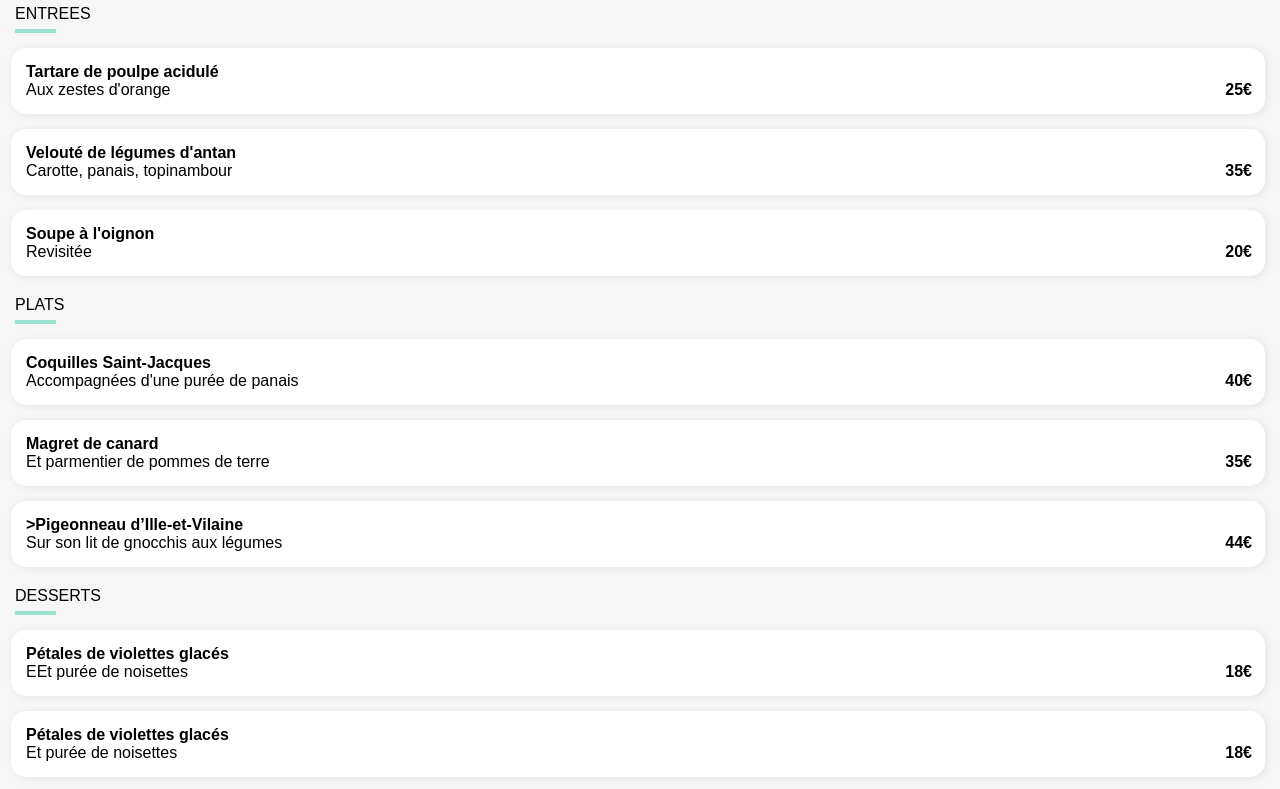
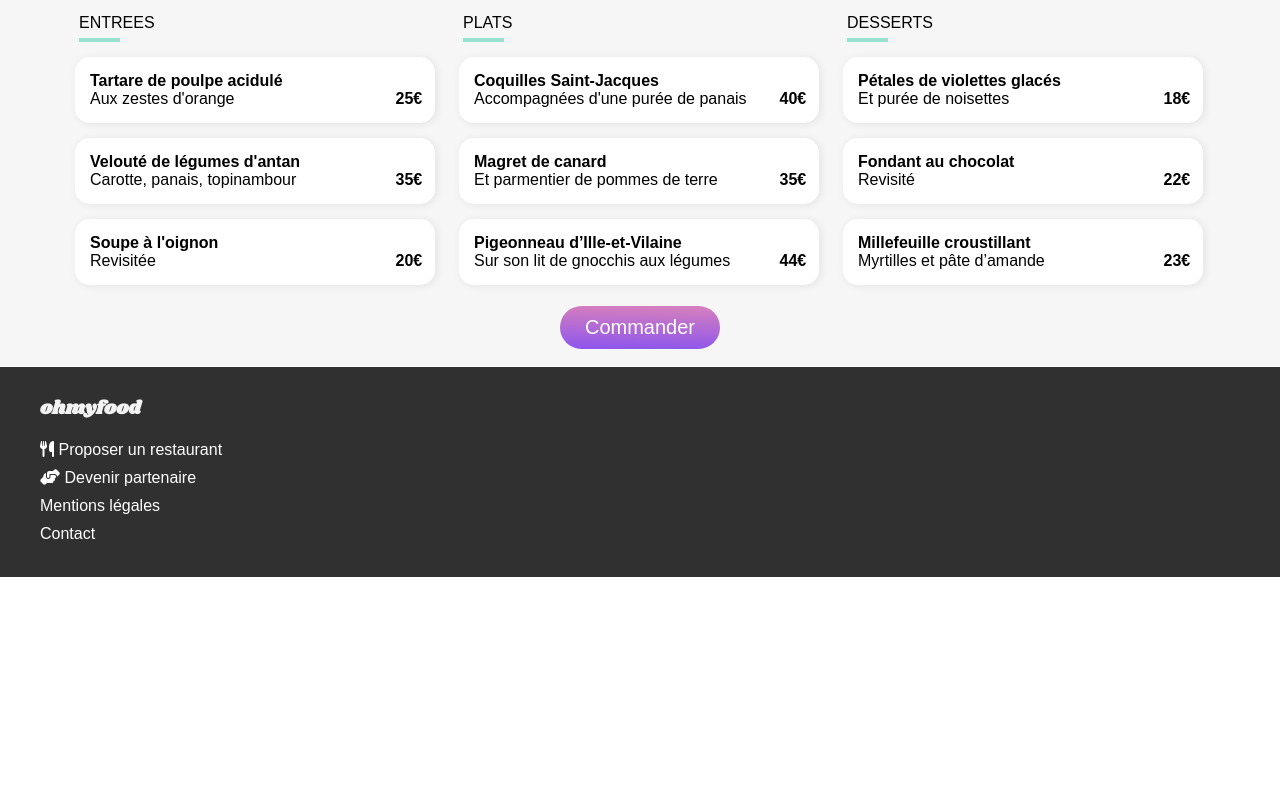
Before and after one commit to Sof08/Projet3, a plain HTML site: page pages/à_la_francaise.html in a window 1280 px wide. Shown: the part 962-1751 px from the top of the page. After the commit the page ends 1539 px from the top, so only its background shows below. Drawn offline with Linux system fonts and the light colour scheme.

Commit message:
gen
modification general

```diff
--- a/pages/css/menu.css
+++ b/pages/css/menu.css
@@ -9,8 +9,49 @@
     font-family: "roboto";
     src: url("roboto-regular.ttf") format("truetype");
   }
+  @media screen and (min-width:769px){
+    body {
+        max-width: 1400px;
+    }
+    .titrerestau {
+        DISPLAY: flex;
+    JUSTIFY-CONTENT: center;
+    }
+    section {
+        DISPLAY: flex;
+    JUSTIFY-CONTENT: center;
+    }
+    .divplats {
+        WIDTH: 86%;
+    }
+.entree {
+    transition: all 1s;
+    display: flex;
+    align-items: flex-start;
+    justify-content: space-between;
+    flex-direction: column;
+    width: 30%;
+    FLOAT: LEFT;
+}
+.plat {
+    display: flex;
+    align-items: flex-start;
+    justify-content: space-between;
+    flex-direction: column;
+    width: 30%;
+    float: left;
+}
+.dessert{
+    display: flex;
+    align-items: flex-start;
+    justify-content: space-between;
+    flex-direction: column;
+    width: 30%;
+}
+  }
 
   body {
+    max-width: 1400px;
     margin: 0;
     font-family:'Raleway', sans-serif;
   }
@@ -41,15 +82,14 @@
   .testimage img{
     width: 100%;
   }
-section {
-    /* HEIGHT: 99%; */
-    /* MARGIN-BOTTOM: 38PX; */
+main {
     background-color: #f6f6f6;
     z-index: 1;
     position: relative;
     margin-top: -37px;
     border-radius: 40px 40px 0 0;
 }
+
 .titrerestau{
     margin: 0PX 0PX 0PX 15PX;
     PADDING-TOP: 35PX;
@@ -93,12 +133,16 @@ section {
 }
 .platmenu {
 margin: 0;
+text-overflow: ellipsis;
+white-space: nowrap;
+overflow: hidden;
+
 }
 .platmenudetaille {
     margin: 0;
-    DISPLAY: flex;
-    /* WIDTH: 188%; */
-    FLEX: AUTO;
+    text-overflow: ellipsis;
+    white-space: nowrap;
+    overflow: hidden;
 
 }
 .prix {
@@ -175,7 +219,9 @@ footer h3 {
 }
 .plat_item{
     flex: 1;
-
+    text-overflow: ellipsis;
+    white-space: nowrap;
+    overflow: hidden;
 }
 .divplats:hover .bouton_confirmation {
     margin-right: -16px;
@@ -243,7 +289,6 @@ footer h3 {
     FLEX-DIRECTION: row-reverse;
     cursor: pointer;
 }
-
 .coeur2 {
     margin: -26PX 14PX 0PX 0PX;
   }
@@ -266,6 +311,10 @@ footer h3 {
     height: 36px;
     cursor: pointer;
   }
+  .coeur_icon{
+    mix-blend-mode:lighten;
+    transition-duration: 1s;
+  }
   .coeur:before{
     opacity: 0;
     content: "";
@@ -283,11 +332,13 @@ footer h3 {
     justify-content: center;
 
   }
-.coeur_icon{
-  mix-blend-mode:lighten;
-  transition-duration: 1s;
-}
   .coeur:hover{
     background: linear-gradient(0deg,#9356dc,#ff79da);
     transition: 3.9s;
   }
+  .coeur:hover:before {
+    opacity: 1;
+  }
+  .coeur:hover .coeur_icon_vide {
+    opacity: 0;
+  }
--- a/pages/css/styles.css
+++ b/pages/css/styles.css
@@ -5,7 +5,30 @@
   font-family:"roboto";
   src: url("roboto-regular.ttf") format("truetype");}
 
+  @media screen and (min-width:769px) {
+    body {
+      max-width: 1400px;
+    }
+    .quatre {
+      display: flex;
+      flex-wrap: wrap;
+    }
+    a {
+      text-decoration: none;
+      width: 48%;
+    }
+    ol {
+      display: flex;
+      flex-wrap: wrap;
+      PLACE-CONTENT: SPACE-AROUND;
+    }
+    .bouton {
+      width: 25%;
+    }
+  }
+
 body {
+  max-width:1400px;
   margin: 0;
   font-family:'Raleway', sans-serif;
 }
@@ -48,7 +71,7 @@ body {
   margin: 0;
   padding: 10px;
   font-size: 30PX;
-  font-family: "Shrikhand-Regular";
+  font-family:"Shrikhand-Regular";
   text-transform: lowercase;
   box-shadow: 0PX 10PX 20PX -107Px;
 }
@@ -92,14 +115,15 @@ input {
 
   }
 .explorerbtn{
-  border-radius: 25PX;
-  background-image: linear-gradient(1deg,rgb(146 79 255 / 86%),rgb(255 131 210 / 74%));
-  PADDING: 12PX 0PX 12PX 0PX;
-  MARGIN: 0PX 150PX 0PX 150PX;
-  box-shadow: 1PX 2PX 11PX -5PX;
+    border-radius: 25PX;
+    background-image: linear-gradient(1deg,rgb(146 79 255 / 86%),rgb(255 131 210 / 74%));
+    PADDING: 15PX 0PX 15PX 0PX;
+    MARGIN: 0PX 80PX 0PX 80PX;
+    box-shadow: 1PX 2PX 11PX -5PX;
 }
 a {
   text-decoration: none;
+
 }
 .btn {
   outline: inherit;
@@ -138,7 +162,7 @@ ol{
   padding: 5%;
 }
 li {
-  list-style: circle;
+  list-style: none;
 }
 .bouton{
   background-color: #f6f6f6;
@@ -177,6 +201,7 @@ section {
 section h1 {
   margin: 10PX 0PX 19PX 16PX;
 }
+
 .divglobal {
   margin: 16PX 0PX 0PX 13PX;
   width: 92%;
@@ -244,6 +269,53 @@ span.icon:hover{
 .text{
   flex: 1;
 }
+.coeur2 {
+  margin: -26PX 14PX 0PX 0PX;
+}
+.coeur2:hover {
+
+  cursor: pointer;
+  margin: -26PX 14PX 0PX 0PX;
+  display: flex;
+  justify-content: end;
+  position: absolute;
+  position: relative;
+  font-size: 26PX;
+  transition: 1.9s;
+}
+.coeur{
+  position: relative;
+  background-color: #000;
+  border: 0 solid transparent;
+  width: 36px;
+  height: 36px;
+  cursor: pointer;
+}
+.coeur_icon{
+  mix-blend-mode:lighten;
+  transition-duration: 1s;
+}
+.coeur:before{
+  opacity: 0;
+  content: "";
+  background: linear-gradient(0deg,#9356dc,#ff79da);
+}
+.coeur:before, .coeur_icon {
+  width: 100%;
+  height: 100%;
+  position: absolute;
+}
+.coeur_icon{
+  background-color: #fff;
+  display: flex;
+  align-items: center;
+  justify-content: center;
+
+}
+.coeur:hover{
+  background: linear-gradient(0deg,#9356dc,#ff79da);
+  transition: 3.9s;
+}
 .coeur:hover:before {
   opacity: 1;
 }
--- a/pages/à_la_francaise.html
+++ b/pages/à_la_francaise.html
@@ -21,11 +21,13 @@
         <img src="images/restaurants/toa-heftiba-DQKerTsQwi0-unsplash.jpg" alt="">
     </div>
     <main>
+        <h1 class="titrerestau">La palette du goût</h1>
+
 <section>
-        <h1 class="titrerestau">A la française</h1>
+<section class="entree">
+    <h3 class="titremenu">ENTREES</h3>
 
-    <h3 class="titremenu">ENTREES</h3>
-        <div class="divplats">
+    <article class="divplats">
         <div class="divplatsdetaille">
             <div class="plat_item">
                 <h4 class="platmenu">Tartare de poulpe acidulé</h4>
@@ -38,9 +40,8 @@
                 </div>
             </div>
         </div>
-        </div>
-
-        <div class="divplats">
+    </article>
+    <article class="divplats">
         <div class="divplatsdetaille">
             <div class="plat_item">
                 <h4 class="platmenu">Velouté de légumes d'antan</h4>
@@ -53,8 +54,8 @@
                 </div>
             </div>
         </div>
-        </div>
-        <div class="divplats">
+    </article>
+    <article class="divplats">
         <div class="divplatsdetaille">
             <div class="plat_item">
                 <h4 class="platmenu">Soupe à l'oignon</h4>
@@ -67,11 +68,13 @@
                 </div>
             </div>
         </div>
-        </div>
-
+    </article>
+</section>
+<section class="plat">
 
     <h3 class="titremenu">PLATS</h3>
-        <div class="divplats">
+
+    <article class="divplats">
         <div class="divplatsdetaille">
             <div class="plat_item">
                 <h4 class="platmenu">Coquilles Saint-Jacques</h4>
@@ -84,9 +87,8 @@
                 </div>
             </div>
         </div>
-        </div>
-
-        <div class="divplats">
+    </article>
+    <article class="divplats">
         <div class="divplatsdetaille">
             <div class="plat_item">
                 <h4 class="platmenu">Magret de canard</h4>
@@ -99,13 +101,11 @@
                 </div>
             </div>
         </div>
-        </div>
-
-
-        <div class="divplats">
+    </article>
+    <article class="divplats">
         <div class="divplatsdetaille">
             <div class="plat_item">
-                    <h4 class="platmenu">>Pigeonneau d’Ille-et-Vilaine</h4>
+                <h4 class="platmenu">Pigeonneau d’Ille-et-Vilaine</h4>
                 <p class="platmenudetaille">Sur son lit de gnocchis aux légumes</p>
             </div>
             <div class="prix">44€</div>
@@ -115,28 +115,11 @@
                 </div>
             </div>
         </div>
-        </div>
-
-
-
+    </article>
+</section>
+<section class="dessert">
     <h3 class="titremenu">DESSERTS</h3>
-
-        <div class="divplats">
-            <div class="divplatsdetaille">
-                <div class="plat_item">
-                    <h4 class="platmenu">Pétales de violettes glacés</h4>
-                    <p class="platmenudetaille">EEt purée de noisettes</p>
-                </div>
-                <div class="prix">18€</div>
-                <div class="bouton_confirmation">
-                    <div class="bouton_confirmation_icon">
-                        <i class="fa-check fas item_icon" aria-hidden="true"></i>
-                    </div>
-                </div>
-            </div>
-        </div>
-
-        <div class="divplats">
+    <article class="divplats">
         <div class="divplatsdetaille">
             <div class="plat_item">
                 <h4 class="platmenu">Pétales de violettes glacés</h4>
@@ -149,9 +132,8 @@
                 </div>
             </div>
         </div>
-        </div>
-
-        <div class="divplats">
+    </article>
+    <article class="divplats">
         <div class="divplatsdetaille">
             <div class="plat_item">
                 <h4 class="platmenu">Fondant au chocolat</h4>
@@ -164,8 +146,7 @@
                 </div>
             </div>
         </div>
-        </div>
-
+    </article>
     <div class="divplats">
         <div class="divplatsdetaille">
             <div class="plat_item">
@@ -179,11 +160,13 @@
                 </div>
             </div>
         </div>
-        </div>
+    </article>
+</section>
+</section>
 <div class="commander">
     <button class="commanderbtn">Commander</button>
 </div>
-    </section></main>
+</main>
             <!-- FOOTER -->
     <footer>
         <h3>Ohmyfood</h3>
```
Also changed, not shown: index.html (+33 -15 lines), pages/la_note_enchantée.html (+34 -28 lines), pages/le_delice_des_sens.html (+36 -26 lines), pages/palettes_du_gout.html (+26 -30 lines), 2 other files. Lines whose indentation alone changed are shown as unchanged.
